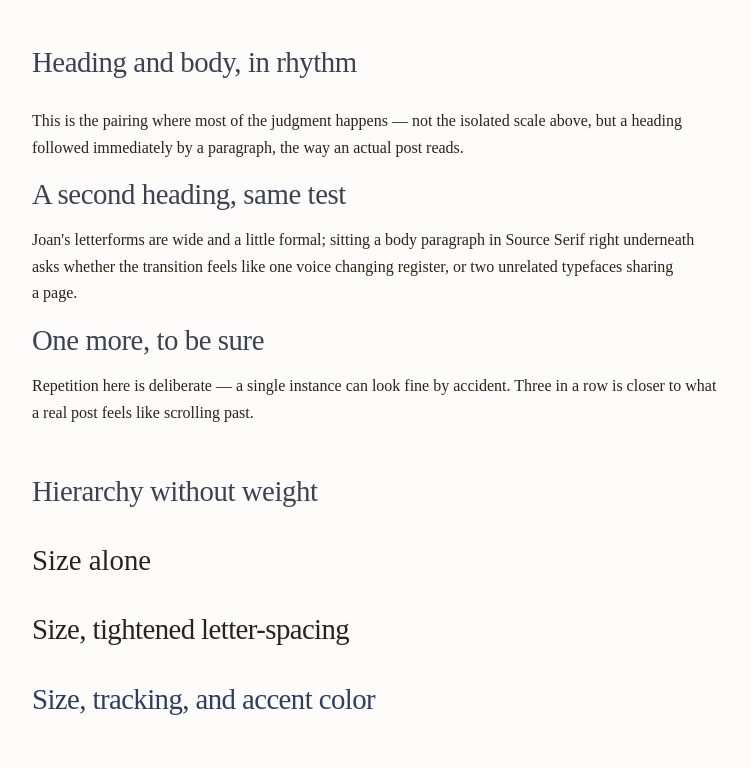
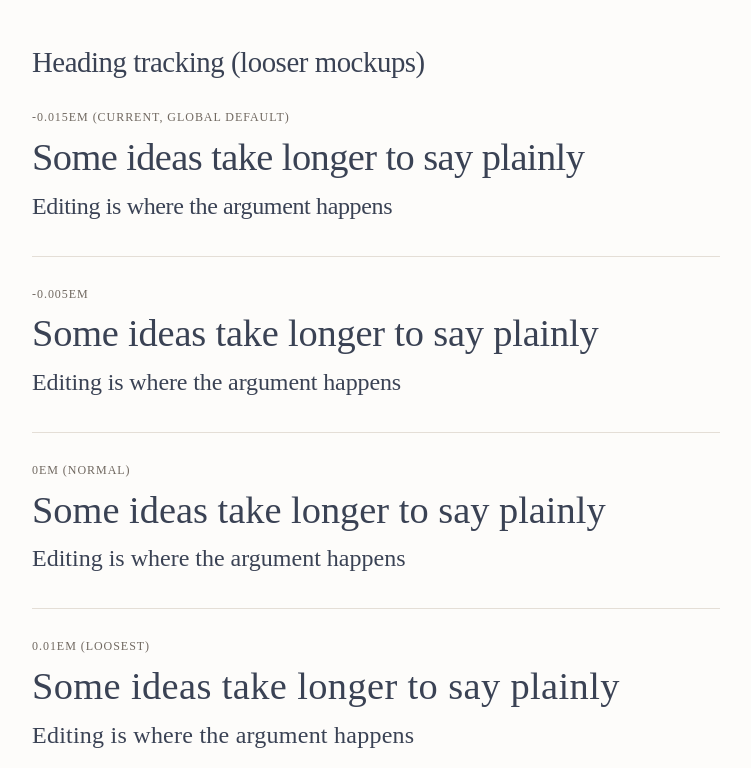
Before and after one commit to perrwa/perrwa.github.io, an Astro site: page /type-sample in a window 1280 px wide. Shown: the part 527-1295 px from the top of the page, without its empty margins (264-1015 px from the left). Built offline with nearby package versions, Linux system fonts and the light colour scheme; Astro itself is replaced by a stand-in of ours.

Commit message:
docs: mock up looser heading tracking in type sample
Four steps from -0.015em (current global default) up to 0.01em,
shown at h1 and h3 size, since -0.015em reads too tight.

```diff
--- a/src/pages/type-sample.astro
+++ b/src/pages/type-sample.astro
@@ -51,6 +51,44 @@ import Header from '../components/Header.astro';
         display: grid;
         grid-template-columns: 1fr 1fr;
         gap: 2em;
+      }
+      .tracking-steps {
+        display: flex;
+        flex-direction: column;
+        gap: 1.75em;
+      }
+      .tracking-step {
+        padding-bottom: 1.75em;
+        border-bottom: 1px solid rgb(var(--gray-light));
+      }
+      .tracking-step:last-child {
+        border-bottom: none;
+        padding-bottom: 0;
+      }
+      .tracking-demo {
+        margin: 0 0 0.3em 0;
+        font-family: var(--display);
+        font-weight: 400;
+        color: rgb(var(--heading));
+        line-height: 1.2;
+      }
+      .tracking-demo--h1 {
+        font-size: 2.4em;
+      }
+      .tracking-demo--h3 {
+        font-size: 1.5em;
+      }
+      .track-current {
+        letter-spacing: -0.015em;
+      }
+      .track-1 {
+        letter-spacing: -0.005em;
+      }
+      .track-2 {
+        letter-spacing: 0em;
+      }
+      .track-3 {
+        letter-spacing: 0.01em;
       }
       .wordmark-compare {
         display: grid;
@@ -142,6 +180,48 @@ import Header from '../components/Header.astro';
         <h1>Some ideas take longer to say plainly</h1>
         <h2>The long version is usually the first draft</h2>
         <h3>Editing is where the argument actually happens</h3>
+      </section>
+
+      <section>
+        <h2>Heading tracking (looser mockups)</h2>
+        <div class="tracking-steps">
+          <div class="tracking-step">
+            <p class="label">-0.015em (current, global default)</p>
+            <p class="tracking-demo tracking-demo--h1 track-current">
+              Some ideas take longer to say plainly
+            </p>
+            <p class="tracking-demo tracking-demo--h3 track-current">
+              Editing is where the argument happens
+            </p>
+          </div>
+          <div class="tracking-step">
+            <p class="label">-0.005em</p>
+            <p class="tracking-demo tracking-demo--h1 track-1">
+              Some ideas take longer to say plainly
+            </p>
+            <p class="tracking-demo tracking-demo--h3 track-1">
+              Editing is where the argument happens
+            </p>
+          </div>
+          <div class="tracking-step">
+            <p class="label">0em (normal)</p>
+            <p class="tracking-demo tracking-demo--h1 track-2">
+              Some ideas take longer to say plainly
+            </p>
+            <p class="tracking-demo tracking-demo--h3 track-2">
+              Editing is where the argument happens
+            </p>
+          </div>
+          <div class="tracking-step">
+            <p class="label">0.01em (loosest)</p>
+            <p class="tracking-demo tracking-demo--h1 track-3">
+              Some ideas take longer to say plainly
+            </p>
+            <p class="tracking-demo tracking-demo--h3 track-3">
+              Editing is where the argument happens
+            </p>
+          </div>
+        </div>
       </section>
 
       <section>
```
